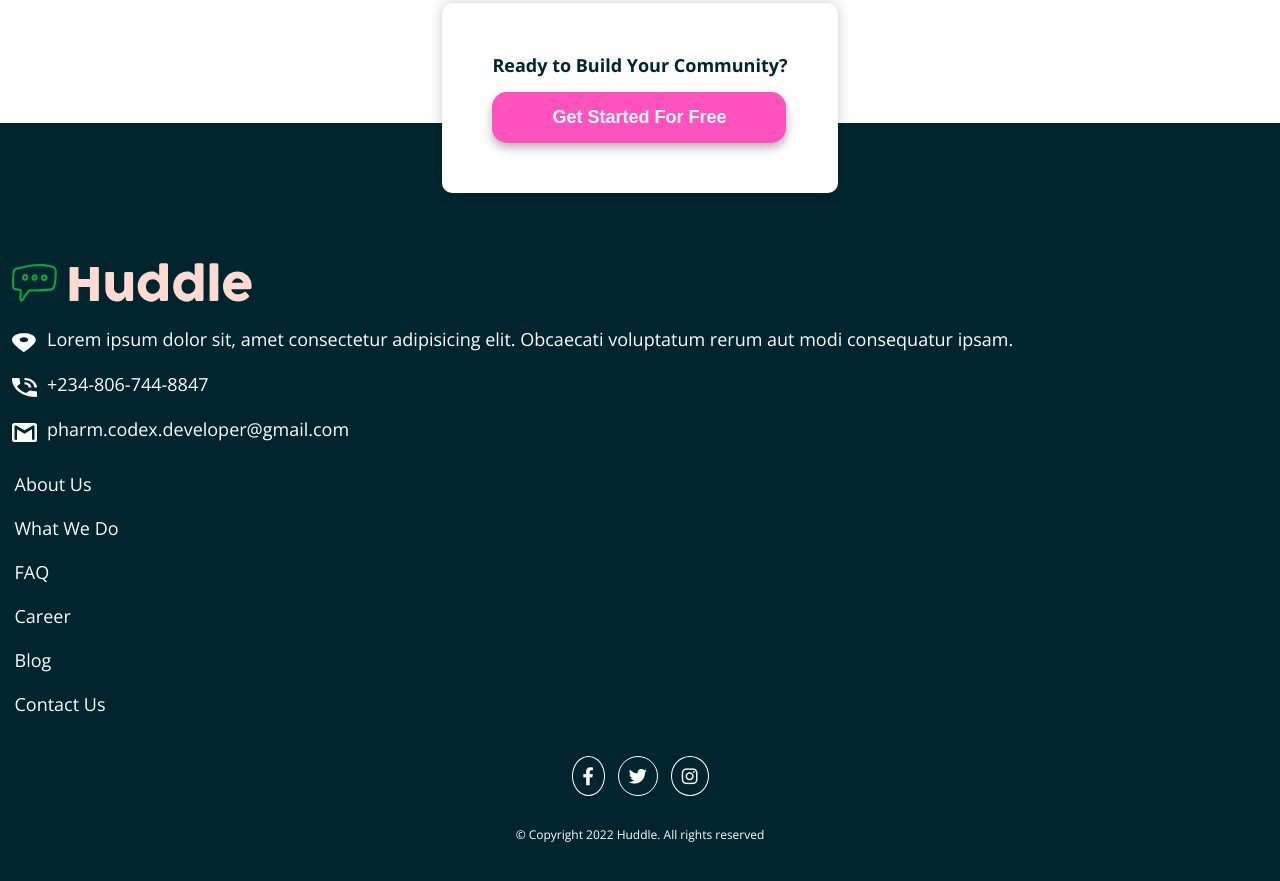
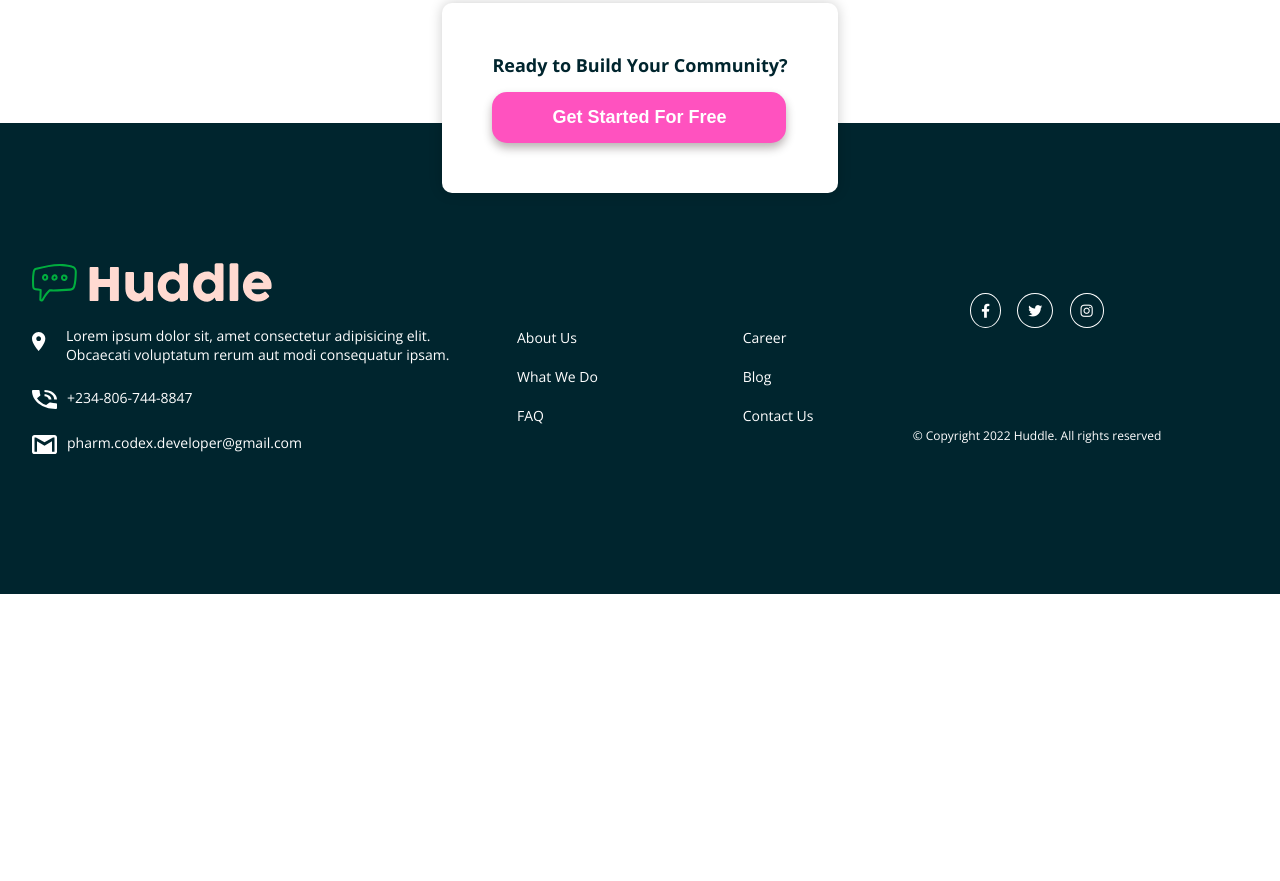
Before and after one commit to arabog/huddle, a plain HTML site: page index.html in a window 1280 px wide. Shown: the part 2334-3215 px from the top of the page. After the commit the page ends 2928 px from the top, so only its background shows below. Drawn offline with nearby package versions, Linux system fonts and the light colour scheme; files whose address does not match are found by name.

Commit message:
update   10

```diff
--- a/index.html
+++ b/index.html
@@ -99,7 +99,7 @@
                             <img src="./images/illustration-flowing-conversation.svg" alt="">
                         </div>
 
-                        <div class="header-second">
+                        <div class="header-second diff">
                             <h3 class="sub-heading">Flowing Converstions</h3>
                             <p class="content">
                                 You wouldn't paginate a conversation
@@ -214,9 +214,10 @@
                             <i class="fa-brands fa-instagram"></i>
                         </li>
                     </ul>
+
+                    <p class = "copyright">&copy Copyright 2022 Huddle. All rights reserved</p>
                 </div>
 
-                <p class = "copyright">&copy Copyright 2022 Huddle. All rights reserved</p>
             </div>
             </footer>
 
--- a/styles.css
+++ b/styles.css
@@ -266,6 +266,8 @@ section {
     border-radius: 50%;
     padding: 7px 10px;
 
+    margin-bottom: 30px;
+
     cursor: pointer;
 }
 
@@ -285,7 +287,7 @@ section {
 }
 
 
-@media (min-width: 700px) {
+@media (min-width: 800px) {
     .nav {
         padding: 0 30px;
         overflow: hidden;
@@ -369,4 +371,57 @@ section {
     .desktop > .container > .inner-container > .header-second.diff {
         margin-left: 20px;
     }
+
+    .footer-second {
+        font-size: 14px;
+        /* border: 1px solid red; */
+        display: flex;
+        justify-content: space-evenly;
+        padding: 0 20px;
+    }
+
+    .footer-second > .first-section {
+        width: 40%;
+        /* margin-right: 10px; */
+        padding-right: 20px;
+    }
+
+    .location > p {
+        padding: 0 10px;
+    }
+
+    .phone {
+        display: flex;
+        /* text-align: center; */
+    }
+
+    .phone > p {
+        padding-top: 4px;
+    }
+
+    .email > p {
+        padding-top: 4px;
+    }
+
+    .second-section {
+        display: flex;
+        width: 25%;
+        justify-content: space-between;
+        margin: 0;
+        padding-top: 55px;
+    }
+
+    .second-section > ul {
+        list-style: none;
+    }
+
+    .third-section {
+        width: 35%;
+        margin-left: 10px;
+
+        display: flex;
+        flex-direction: column;
+        justify-content: space-between;
+    }
+
 }
```
